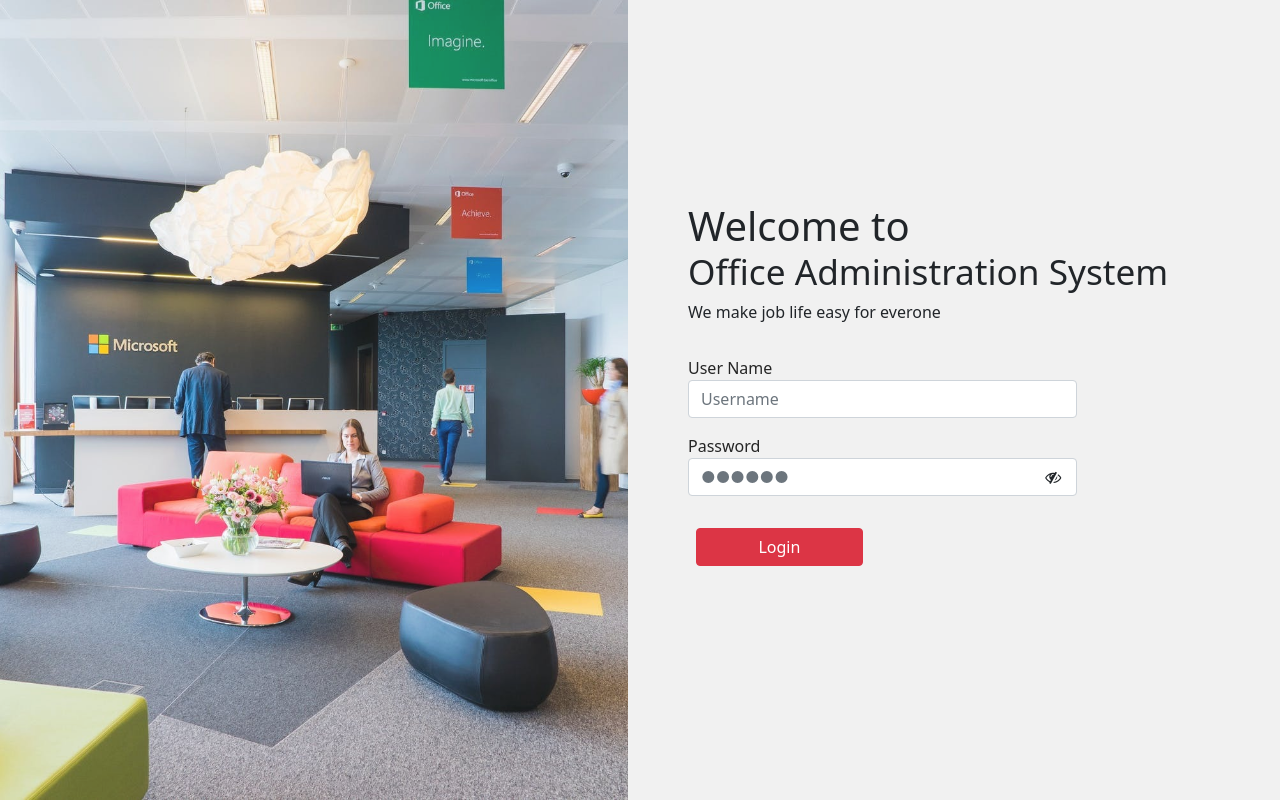
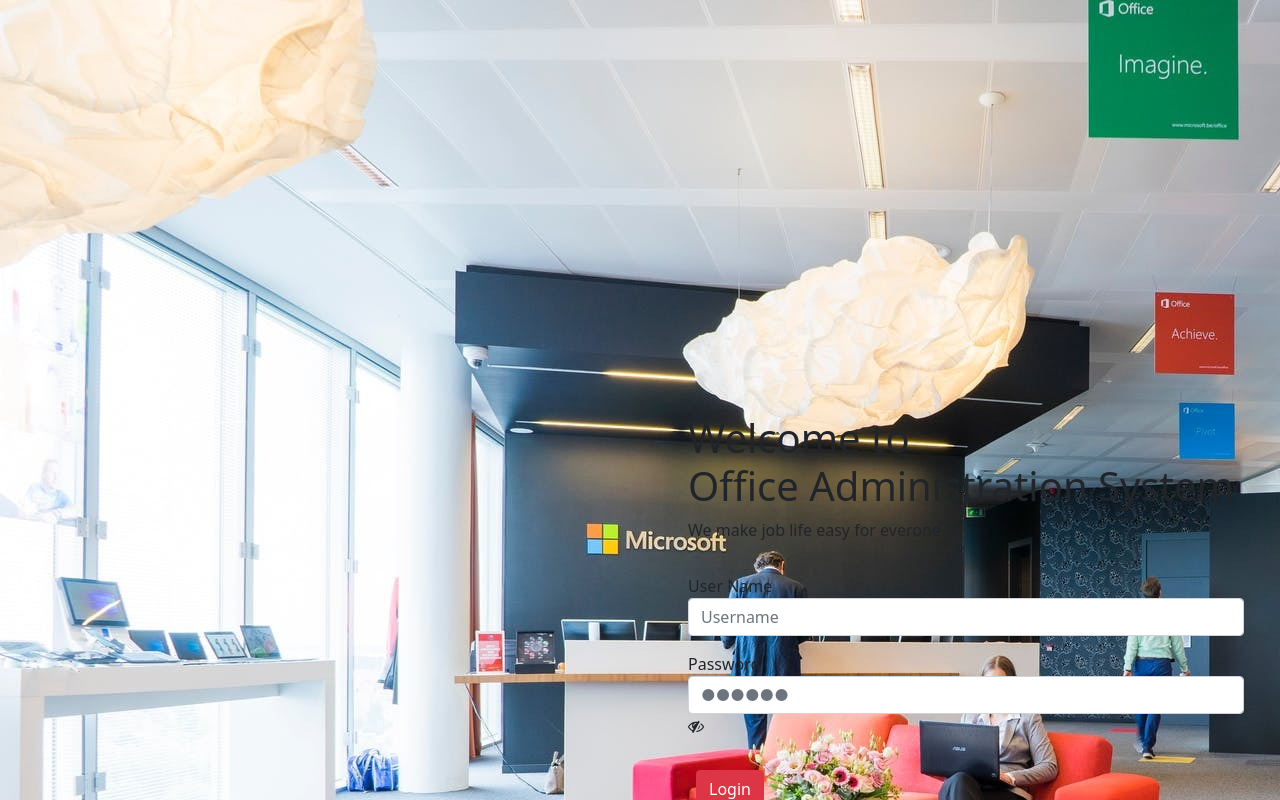
Before and after one commit to rahimasalman/Oas-front, a React (Create React App) app: page / in a window 1280 px wide. Built offline with nearby package versions, Linux system fonts and the light colour scheme.

Commit message:
Modified signin page view

```diff
--- a/src/index.scss
+++ b/src/index.scss
@@ -1,14 +1,14 @@
-body {
-  @media only screen and (min-width: 768px) {
-    overflow: hidden;
-  }
-  overflow-x: hidden;
-}
-
 .main {
   height: 100vh;
   background-color: #f1f1f1;
 
+  // @media only screen and (min-width: 768px) {
+  //   overflow: hidden;
+  // }
+  overflow: hidden;
+
+  .row {
+    height: 100%;
     .left-side {
       @media only screen and (max-width: 768px) {
         display: none;
@@ -87,6 +87,11 @@
       }
     }
   }
+}
+
+// .home {
+//   overflow: scroll;
+// }
 
 // /* Extra small devices (phones, 600px and down) */
 // @media only screen and (max-width: 640px) {...}
```
Lines whose indentation alone changed are shown as unchanged.
